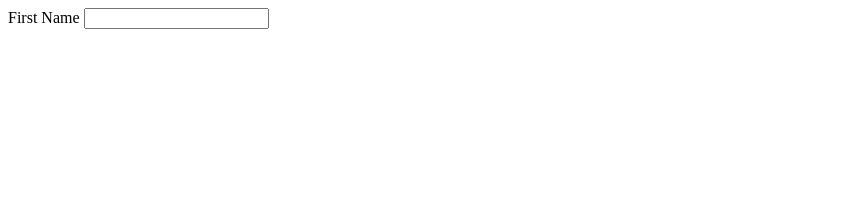
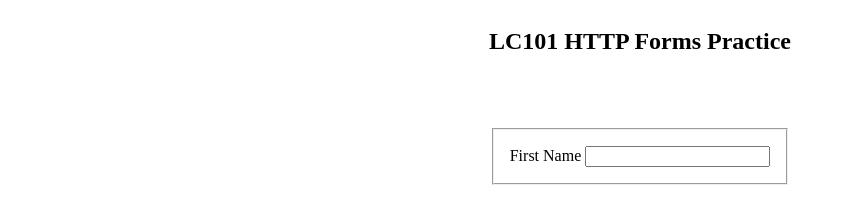
Before and after one commit to mickysisay/LC101-HTTP-FORMS, a plain HTML site: page index.html in a window 1280 px wide. Shown: the whole page, without its empty margins (0-846 px from the left). Drawn offline with Linux system fonts and the light colour scheme.

Commit message:
Center the content.

```diff
--- a/assets/application.css
+++ b/assets/application.css
@@ -0,0 +1,14 @@
+section{
+    display: flex;
+    justify-content: center;
+}
+
+#submissionForm {
+    padding: 5px;
+    margin-top: 3em;
+}
+
+
+fieldset {
+    padding: 1em;
+}
--- a/index.html
+++ b/index.html
@@ -1,19 +1,29 @@
 <!DOCTYPE html>
 <html>
+
 <head>
-    <meta charset='utf-8'>
-    <meta http-equiv='X-UA-Compatible' content='IE=edge'>
-    <title>LC101 HTTP Forms Practice</title>
-    <meta name='viewport' content='width=device-width, initial-scale=1'>
-    <link rel='stylesheet' type='text/css' media='screen' href='assets/application.css'>
+  <meta charset='utf-8'>
+  <meta http-equiv='X-UA-Compatible' content='IE=edge'>
+  <title>LC101 HTTP Forms Practice</title>
+  <meta name='viewport' content='width=device-width, initial-scale=1'>
+  <link rel='stylesheet' type='text/css' media='screen' href='assets/application.css'>
 
 </head>
+
 <body>
+  <section>
+    <h2>LC101 HTTP Forms Practice</h3>
+  </section>
+  <section>
     <form id="submissionForm">
+      <fieldset>
         <label for="first_name">First Name</label>
         <input id="first_name">
+      </fieldset>
     </form>
+  </section>
 </body>
+
 </html>
 
 <!-- 1. Create a form outline structure-->
```
